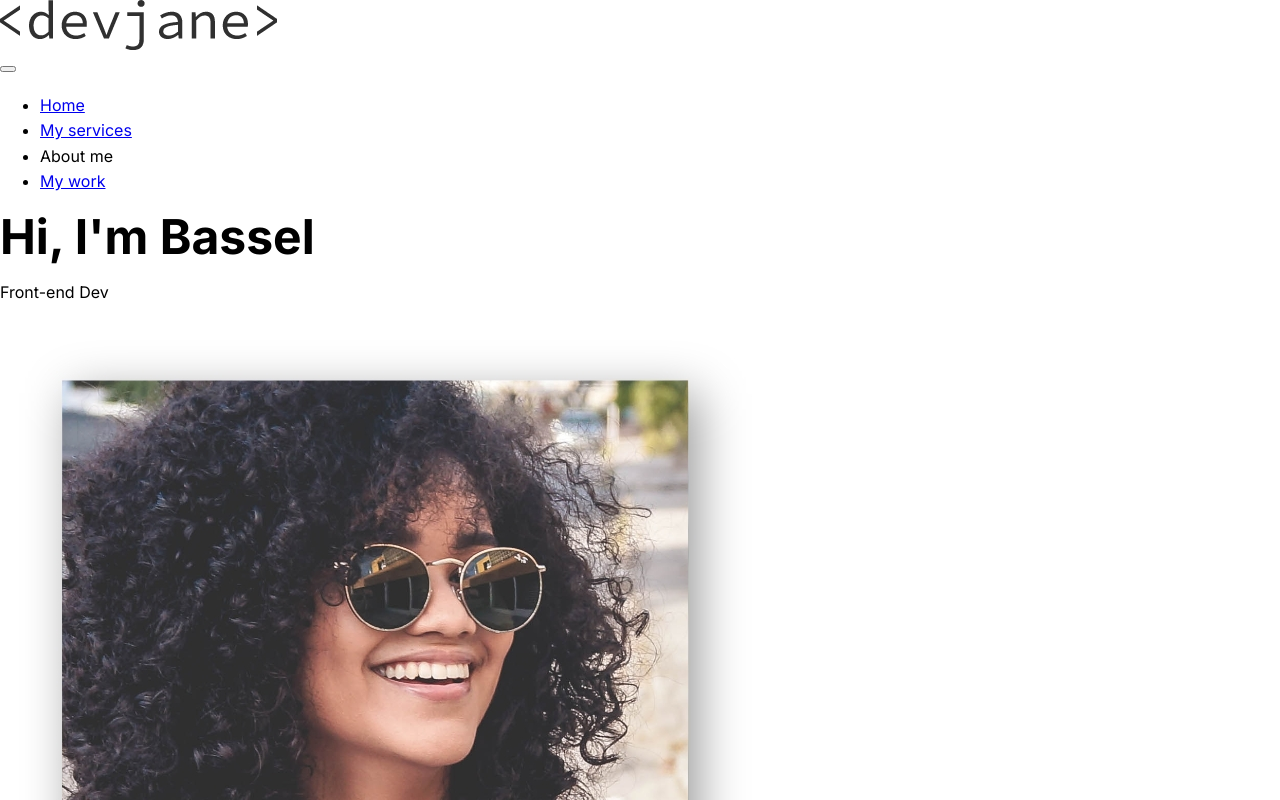
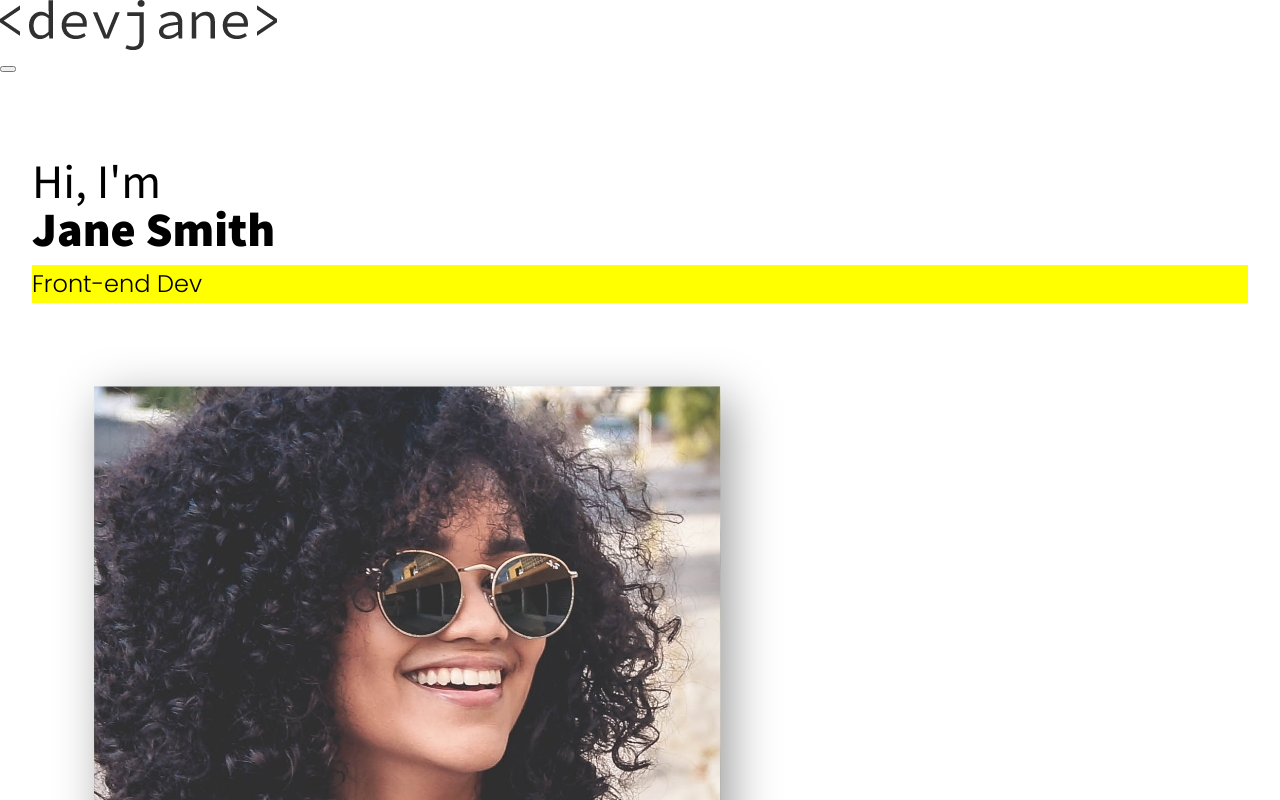
Before and after one commit to Bacell94/newPortfolio, a React (Create React App) app: page / in a window 1280 px wide. Shown: the top 800 px of the page. Built offline with nearby package versions, Linux system fonts and the light colour scheme.

Commit message:
changed font and added more css

```diff
--- a/public/index.html
+++ b/public/index.html
@@ -2,10 +2,10 @@
 <html lang="en">
   <head>
     <meta charset="utf-8" />
+    <link rel="stylesheet" href="https://cdnjs.cloudflare.com/ajax/libs/normalize/7.0.0/normalize.min.css">
     <link rel="preconnect" href="https://fonts.googleapis.com">
     <link rel="preconnect" href="https://fonts.gstatic.com" crossorigin>
-    <link href="https://fonts.googleapis.com/css2?family=Inter:wght@400;500;700&display=swap" rel="stylesheet">
-    <link href="https://fonts.googleapis.com/css2?family=Karla:wght@700&display=swap" rel="stylesheet">
+    <link href="https://fonts.googleapis.com/css2?family=Poppins:wght@300;900&family=Source+Sans+Pro:wght@400;900&display=swap" rel="stylesheet">
     <link rel="icon" href="%PUBLIC_URL%/favicon.ico" />
     <meta name="viewport" content="width=device-width, initial-scale=1" />
     <meta name="theme-color" content="#000000" />
--- a/src/components/Header.js
+++ b/src/components/Header.js
@@ -12,7 +12,7 @@ export default function Header() {
                 <ul className="nav__list">
                     <li className="nav__item"><a className="nav__link" href="#home">Home</a></li>
                     <li className="nav__item"><a className="nav__link" href="#services">My services</a></li>
-                    <li className="nav__item"><a className="nav__link" href="#about"></a>About me</li>
+                    <li className="nav__item"><a className="nav__link" href="#about">About me</a></li>
                     <li className="nav__item"><a className="nav__link" href="#work">My work</a></li>
                 </ul>
             </nav>
--- a/src/components/Introduction.js
+++ b/src/components/Introduction.js
@@ -2,7 +2,7 @@ import devJane1 from "../images/dev-jane-01.jpg"
 export default function Introduction() {
     return (
         <section className="intro" id="home">
-            <h1 className="section__title section__title--intro">Hi, I'm <strong>Bassel</strong></h1>
+            <h1 className="section__title section__title--intro">Hi, I'm <strong>Jane Smith</strong></h1>
             <p className="section__subtitle section__subtitle--intro">Front-end Dev</p>
             <img src={devJane1} alt="" />
         </section>
--- a/src/index.css
+++ b/src/index.css
@@ -3,8 +3,8 @@
 }
 :root {
     /* font family */
-    --ff-primary: Inter;
-    --ff-secondary: Karla;
+    --ff-primary: 'Source Sans Pro', sans-serif;
+    --ff-secondary: Poppins, monospace;
     /* font weight */
     --fw-norm: 300;
     --fw-bold: 900;
@@ -35,14 +35,51 @@ body {
     font-size: var(--fs-body);
     line-height: 1.6;
 }
+section {
+    padding: 5em 2em;
+}
 img {
     display: block;
     max-width: 100%;
 }
+strong { font-weight: var(--fw-bold) }
 h1, h2, h3 {
-    line-height: 1.1;
+    line-height: 1;
     margin: 0;
 }
 h1 { font-size: var(--fs-h1) }
 h2 { font-size: var(--fs-h1) }
 h3 { font-size: var(--fs-h1) }
+.section__title {
+    margin-bottom: .25em;
+}
+.section__title--intro {
+    font-weight: var(--fw-reg);
+}
+.section__title--intro strong {
+    display: block;
+}
+.section__subtitle {
+    margin: 0;
+    font-size: var(--fs-h3);
+}
+
+.section__subtitle--intro,
+.section__subtitle--about {
+    background: var(--clr-accent);
+    font-family: var(--ff-secondary);
+    margin-bottom: 1em;
+}
+/* header */
+
+nav { display: none; }
+
+/*  Intro section  */
+
+.intro {
+    position: relative;
+}
+
+@media (min-width: 600px) {
+
+}
```
